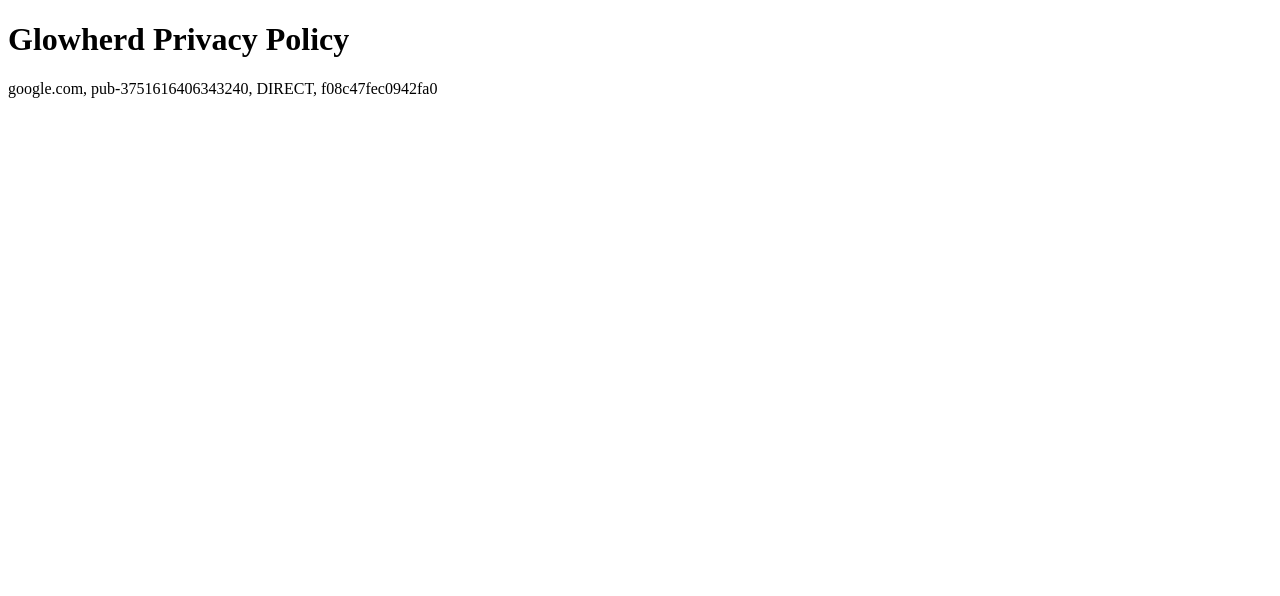
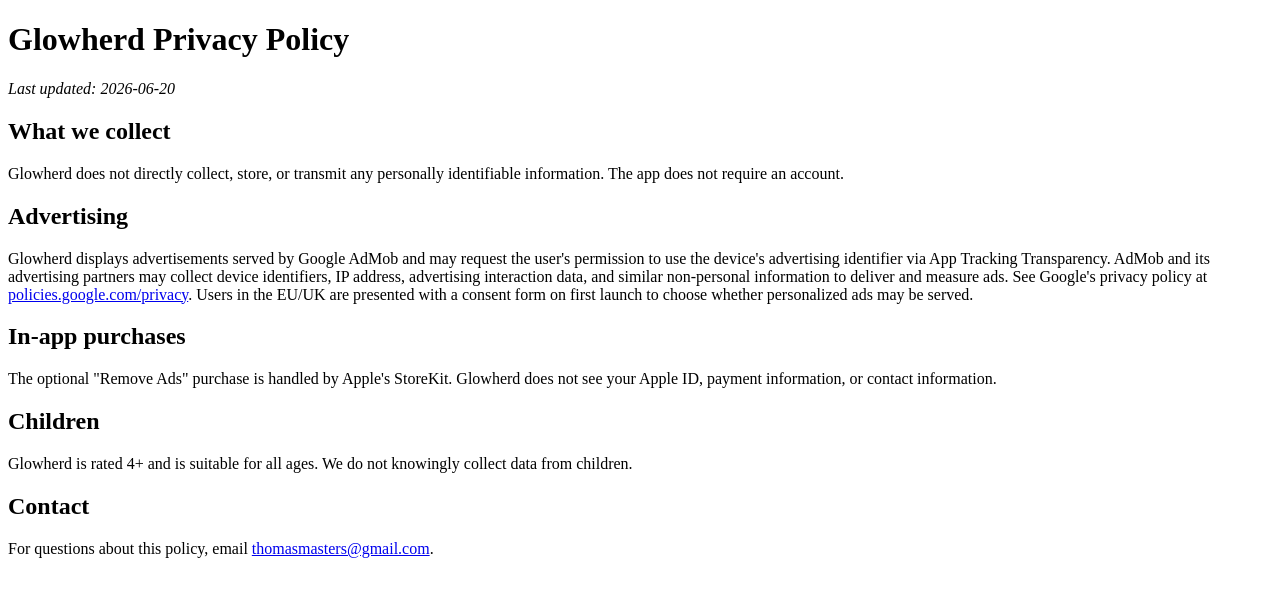
Before and after one commit to tmasters2876/tmasters2876.github.io, a plain HTML site: page privacy.html in a window 1280 px wide. Drawn offline with Linux system fonts and the light colour scheme.

Commit message:
Revise Glowherd Privacy Policy content
Updated privacy policy to include last updated date, data collection practices, advertising information, in-app purchases, and contact details.

```diff
--- a/privacy.html
+++ b/privacy.html
@@ -1,6 +1,40 @@
 <!doctype html>
-   <html><head><title>Glowherd Privacy Policy</title></head>
-   <body>
-   <h1>Glowherd Privacy Policy</h1>
-   <p>google.com, pub-3751616406343240, DIRECT, f08c47fec0942fa0</p>
-   </body></html>
+<html>
+<head>
+  <meta charset="utf-8">
+  <title>Glowherd Privacy Policy</title>
+</head>
+<body>
+  <h1>Glowherd Privacy Policy</h1>
+  <p><em>Last updated: 2026-06-20</em></p>
+
+  <h2>What we collect</h2>
+  <p>Glowherd does not directly collect, store, or transmit any
+  personally identifiable information. The app does not require an
+  account.</p>
+
+  <h2>Advertising</h2>
+  <p>Glowherd displays advertisements served by Google AdMob and may
+  request the user's permission to use the device's advertising
+  identifier via App Tracking Transparency. AdMob and its advertising
+  partners may collect device identifiers, IP address, advertising
+  interaction data, and similar non-personal information to deliver
+  and measure ads. See Google's privacy policy at
+  <a href="https://policies.google.com/privacy">policies.google.com/privacy</a>.
+  Users in the EU/UK are presented with a consent form on first launch
+  to choose whether personalized ads may be served.</p>
+
+  <h2>In-app purchases</h2>
+  <p>The optional "Remove Ads" purchase is handled by Apple's StoreKit.
+  Glowherd does not see your Apple ID, payment information, or
+  contact information.</p>
+
+  <h2>Children</h2>
+  <p>Glowherd is rated 4+ and is suitable for all ages. We do not
+  knowingly collect data from children.</p>
+
+  <h2>Contact</h2>
+  <p>For questions about this policy, email
+  <a href="mailto:thomasmasters@gmail.com">thomasmasters@gmail.com</a>.</p>
+</body>
+</html>
```
